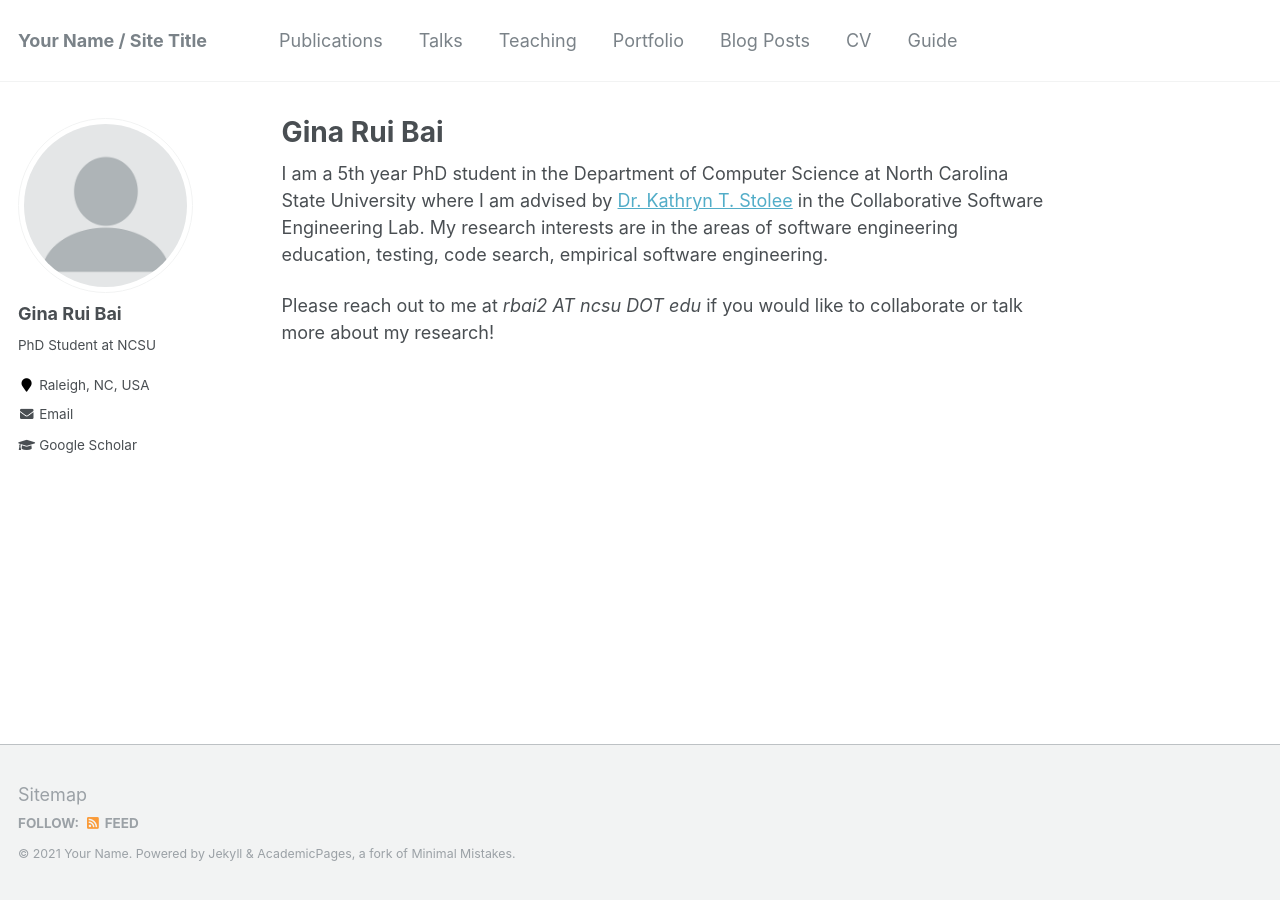
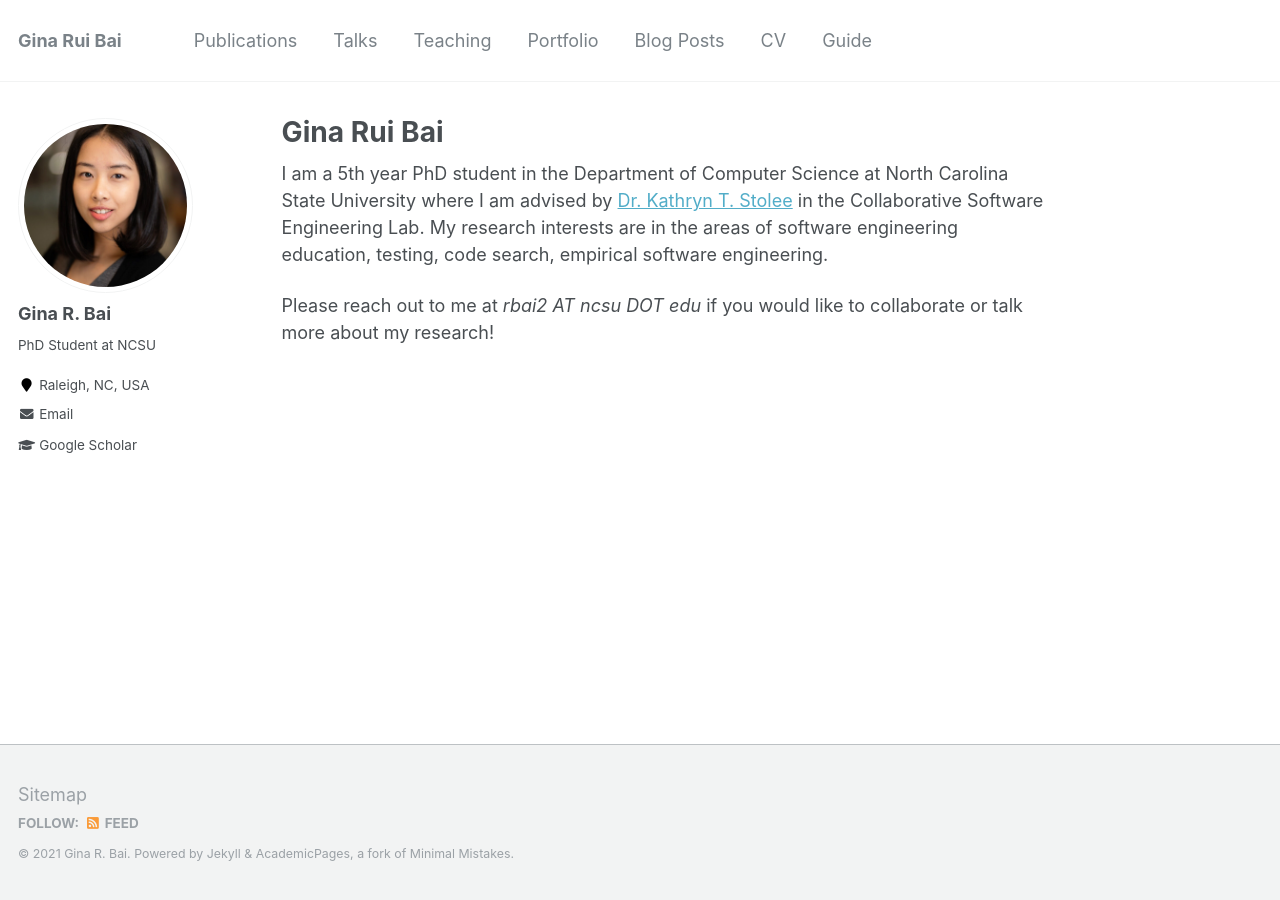
Before and after one commit to ginaBai/ginabai.github.io, a Jekyll site: the page built from _pages/about.md, in a window 1280 px wide. Built offline with Jekyll 4.4.1, drawn with Linux system fonts in a browser that asks for light colours.

Commit message:
even more refinements

```diff
--- a/_config.yml
+++ b/_config.yml
@@ -7,13 +7,13 @@
 
 # Site Settings
 locale                   : "en-US"
-title                    : "Your Name / Site Title"
+title                    : "Gina Rui Bai"
 title_separator          : "-"
-name                     : &name "Your Name"
+name                     : &name "Gina R. Bai"
 description              : &description "personal description"
 url                      : https://ginabai.github.io # the base hostname & protocol for your site e.g. "https://mmistakes.github.io"
 baseurl                  : "" # the subpath of your site, e.g. "/blog"
-repository               : "academicpages/academicpages.github.io"
+repository               : "ginabai.github.io"
 teaser                   :  # filename of teaser fallback teaser image placed in /images/, .e.g. "500x300.png"
 breadcrumbs              : false # true, false (default)
 words_per_minute         : 160
@@ -80,8 +80,8 @@ analytics:
 
 # Site Author
 author:
-  name             : "Gina Rui Bai"
-  avatar           : "profile.png"
+  name             : "Gina R. Bai"
+  avatar           : "ProfilePic.JPG"
   bio              : "PhD Student at NCSU"
   location         : "Raleigh, NC, USA"
   employer         :
```
Also changed, not shown: images/ProfilePic.JPG (added), 7 other files.
